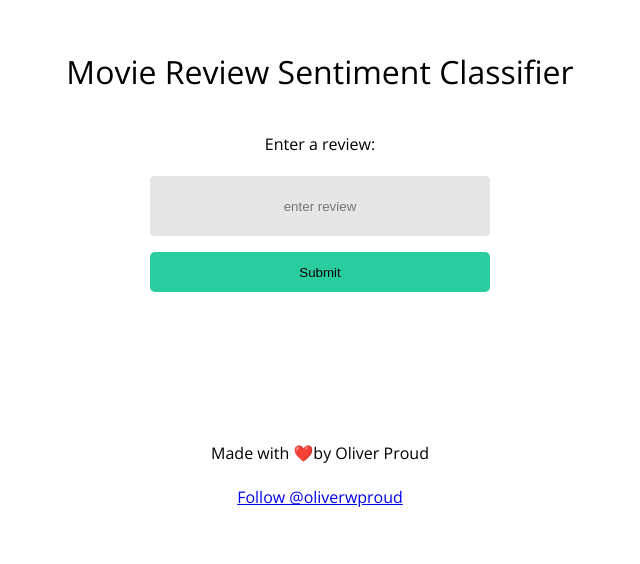
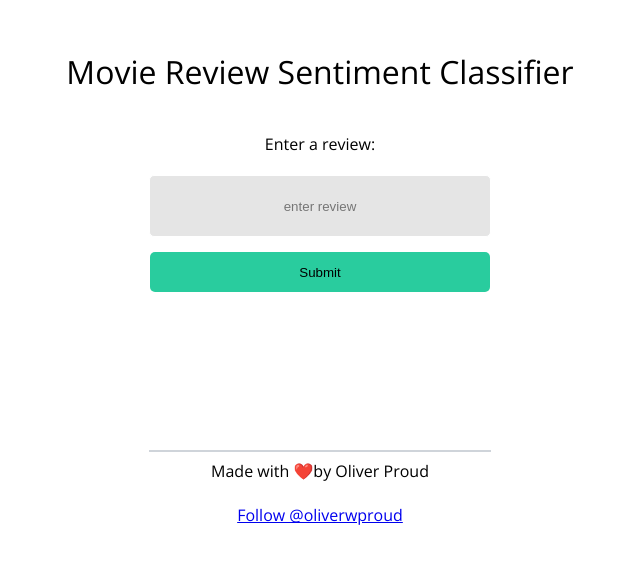
Before and after one commit to oliverproud/PyTorch-Sentiment-Analysis-deployed-with-Flask, a Flask app: page / in a window 1280 px wide. Shown: the top 564 px of the page, without its empty margins (320-960 px from the left). Run offline with Flask 2, Linux system fonts and the light colour scheme; parts of the project's set-up code (start-up, migrations or seed data) failed here and were passed over; some libraries are stand-ins or nearby versions.

Commit message:
add <hr> above footer

```diff
--- a/static/css/style.css
+++ b/static/css/style.css
@@ -41,6 +41,12 @@ body {
   margin-bottom: 15px;
 }
 
+hr {
+  border-width: 1px;
+  border: 0.5px solid #cfd4da;
+  width: 340px;
+}
+
 .main #submit-btn {
   background: rgb(41, 204, 158);
   border: none;
--- a/templates/index.html
+++ b/templates/index.html
@@ -40,6 +40,7 @@
     </div>
   </form>
 
+  <hr>
   <footer>
     <span>Made with ❤️by Oliver Proud</span>
 
```
